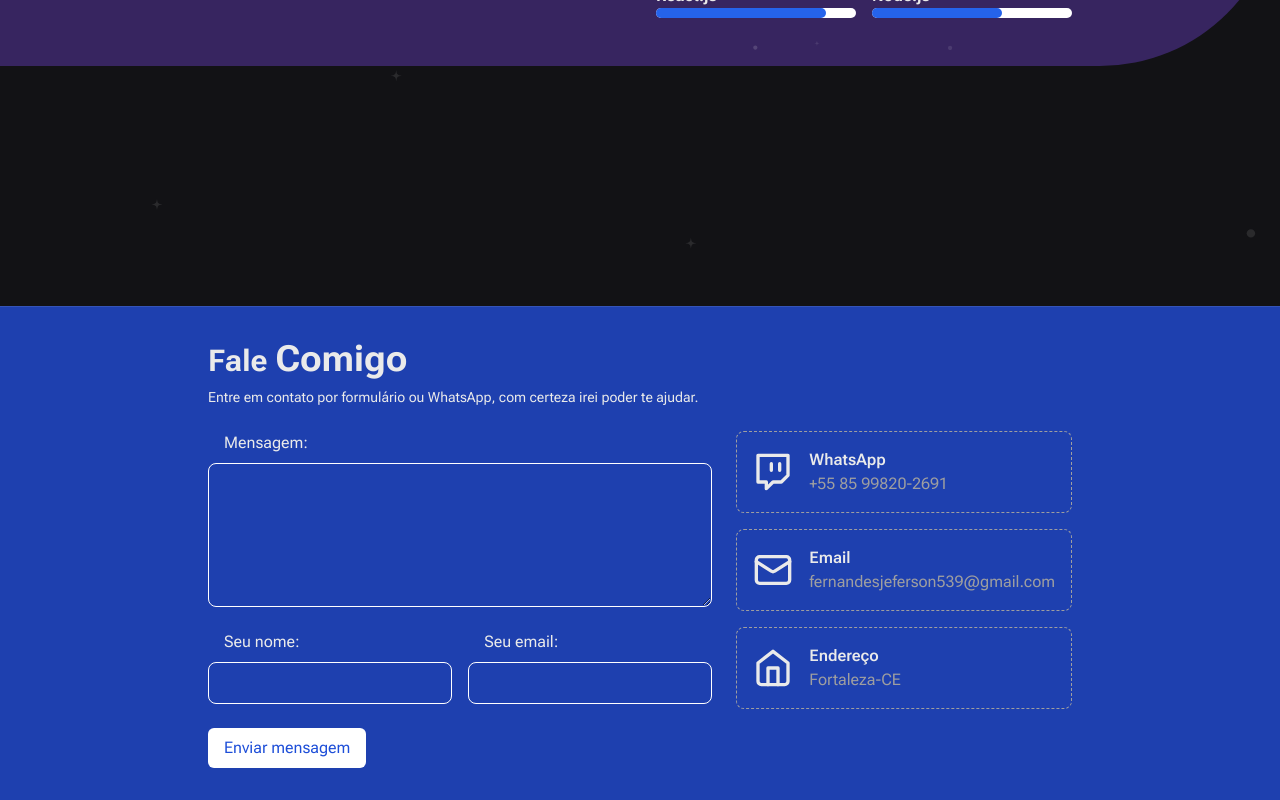
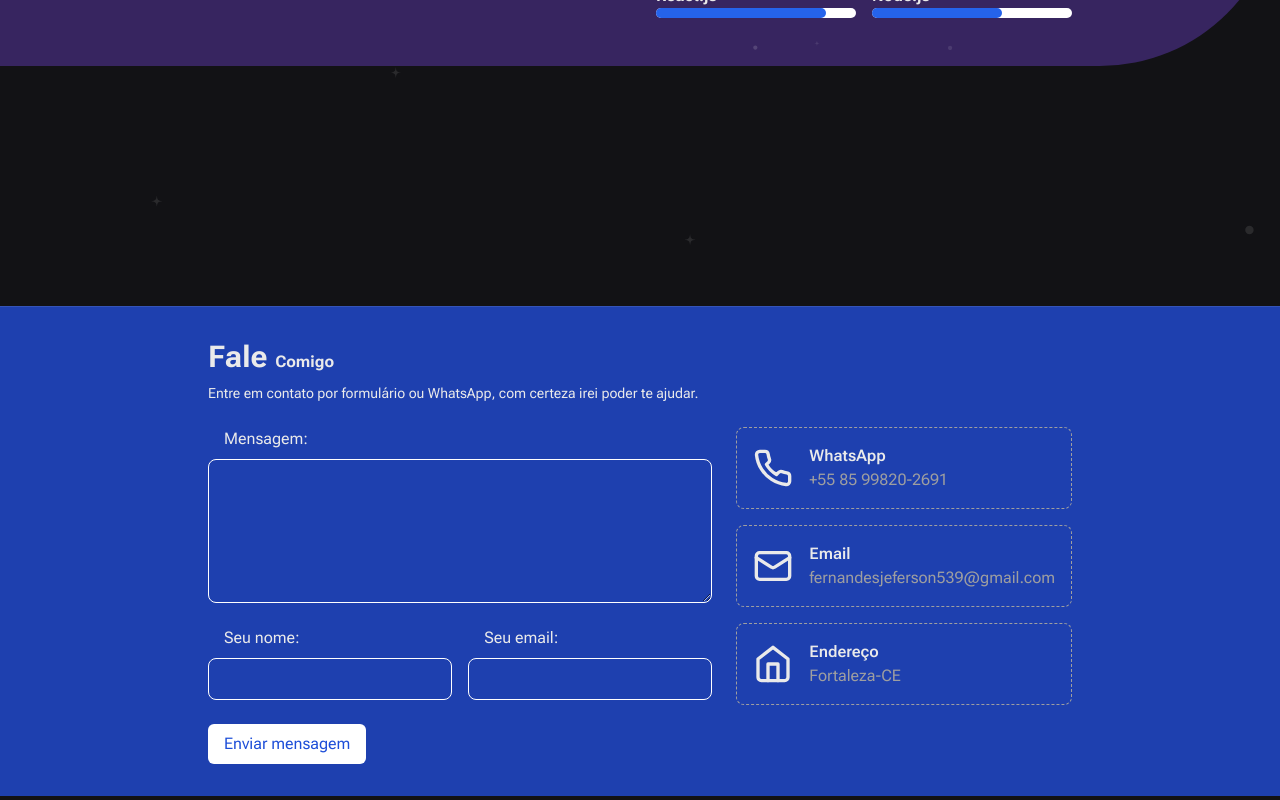
Before and after one commit to Mecbossdev/portifolio, a Next.js app: page / in a window 1280 px wide. Shown: the part 2604-3404 px from the top of the page. Built offline with nearby package versions, Linux system fonts and the light colour scheme; a web font is replaced by a local one.

Commit message:
update name

```diff
--- a/src/components/Contact.tsx
+++ b/src/components/Contact.tsx
@@ -1,6 +1,6 @@
 'use client'
 
-import { Twitch, Disc, Pocket, Mail, Home } from 'lucide-react'
+import { Phone, Disc, Pocket, Mail, Home } from 'lucide-react'
 import { FormEvent, useRef, useState } from 'react'
 import emailjs from '@emailjs/browser'
 
@@ -41,7 +41,7 @@ export function Contact() {
     {
       name: 'WhatsApp',
       description: '+55 85 99820-2691',
-      icon: <Twitch className="h-10 w-10" />,
+      icon: <Phone className="h-10 w-10" />,
     },
     {
       name: 'Email',
@@ -59,8 +59,8 @@ export function Contact() {
       <div className="container mx-auto max-w-4xl p-4 py-8">
         <div className="mb-6">
           <h2 className="z-50 mb-2 font-alt font-bold">
-            <span className="mr-2 text-3xl ">Fale</span>
-            <span className="text-4xl">Comigo</span>
+            <span className="mr-2 text-3xl">Fale</span>
+            <span>Comigo</span>
           </h2>
           <p className="text-sm">
             Entre em contato por formulário ou WhatsApp, com certeza irei poder
```
